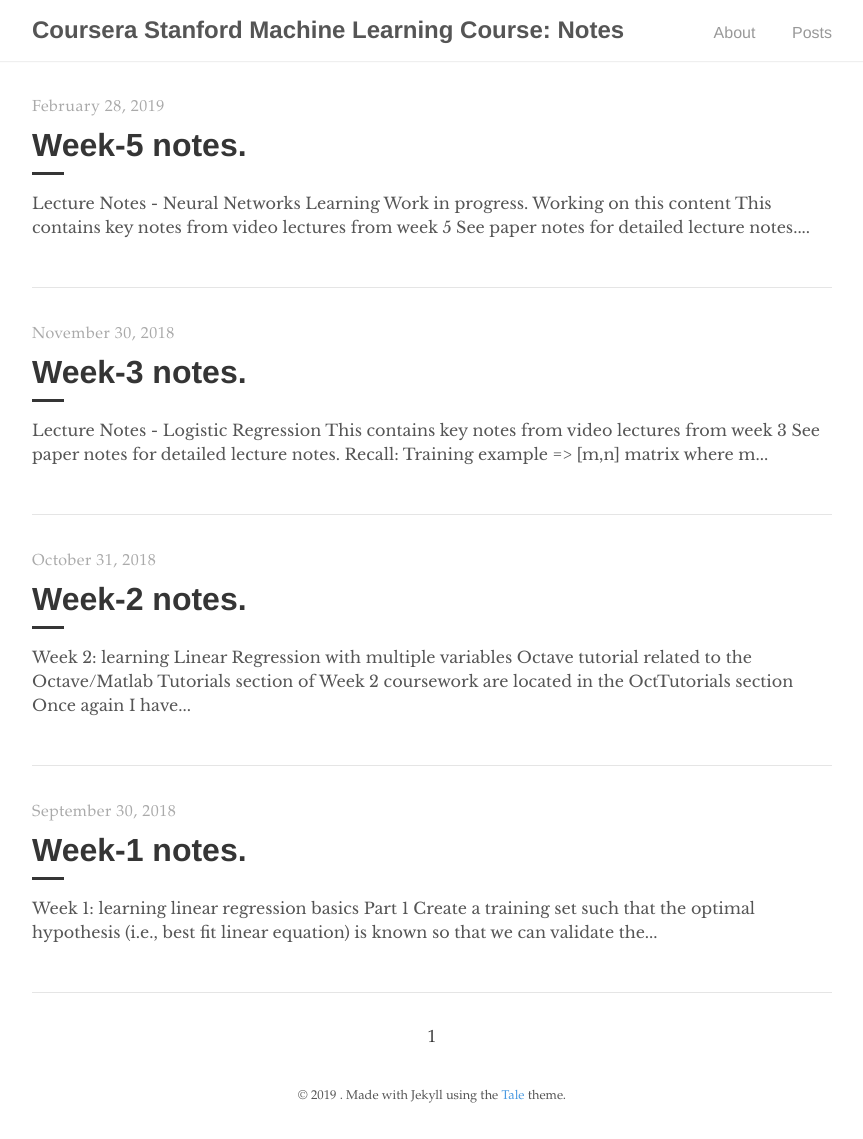
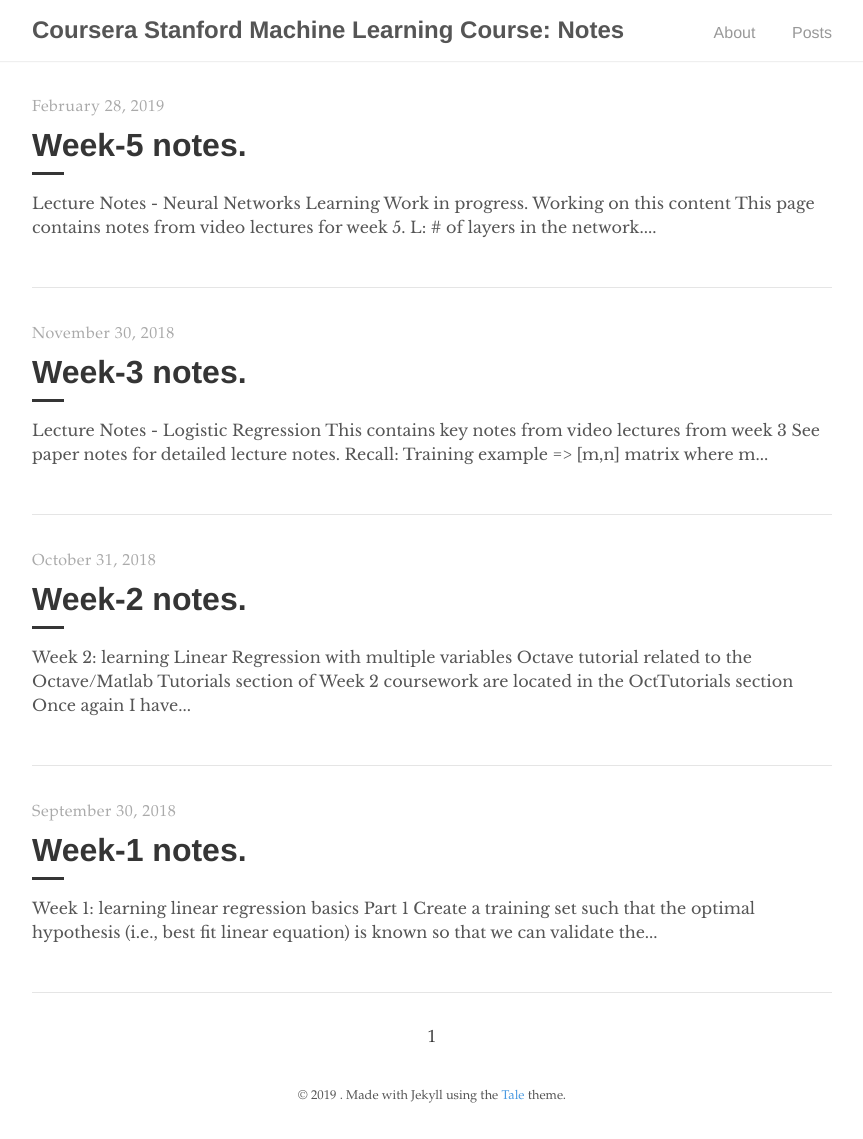
Before and after one commit to radirckze/ML-Stanford-SelfLearning, a Jekyll site: the page built from index.html, in a window 1280 px wide. Shown: the whole page, without its empty margins (208-1071 px from the left). Built offline with Jekyll 4.4.1, drawn with Linux system fonts in a browser that asks for light colours; the list of posts is cut into pages by our own code; some of the changed lines change nothing that is shown.

Commit message:
completed w5-s1-p2

```diff
--- a/_posts/2019-02-28-Week-5-Notes.md
+++ b/_posts/2019-02-28-Week-5-Notes.md
@@ -8,9 +8,9 @@
 
 _**Work in progress. Working on this content**_
 
-This contains key notes from video lectures from week 5 *See paper notes for detailed lecture notes.*
+This page contains notes from video lectures for week 5.
 
-L: # of layers in the netowrk.
+L: # of layers in the network.
 S<sub>l</sub>: # of units in layer l.
 K: # of output units
 
@@ -35,22 +35,22 @@
 
 For neural networks the cost function is similar but more complicated. The neural network cost function can be described as:
 
-J(&theta;) = For each training set (For each of the K elemens () losigtic regression cost function ) + Regularization
+J(&theta;) = For each training set (For each of the K elements (logistic regression cost function) ) + Regularization
 
 That is,
 
 J(&theta;) = -1&frasl;m &sum;<sub>i=1</sub><sup>m</sup> &sum;<sub>k=1</sub><sup>K</sup> [y<sup>(i)</sup> log(h<sub>&theta;</sub>(x<sup>(i)</sup>)) + (1 - y<sup>(i)</sup>)  log(1 - h<sub>&theta;</sub>(x<sup>(i)</sup>)) ] + &lambda;&frasl;2m  &sum;<sub>l=1</sub><sup>L-1</sup> &sum;<sub>i=1</sub><sup>S<sub>l</sub></sup> &sum;<sub>j=1</sub><sup>s<sub>l+1</sub></sup> (&Theta;<sub>j,i</sub><sup>(l)</sup>)<sup>2</sup>
 
-*Note* the regularization term for neural network cost function is simply a summation of all the &theta;'s used to generate values of each node in the subsequent layer, hense it goes from from 1 to L-1. Also note the subscript i in the regularization term is not related to training sets.
+*Note* the regularization term for neural network cost function is simply a summation of all the &theta;'s used to generate values of each node in the subsequent layer, hence it goes from from 1 to L-1. Also note the subscript i in the regularization term is not related to the number of elements in the training sets.
 
 For example, looking at the above diagram (again, it does not contain bias nodes),
 a<sub>2</sub><sup>(3)</sup> = a<sub>1</sub><sup>(2)</sup> * &theta;<sub>2,1</sub><sup>(2)</sup> +...+ a<sub>5</sub><sup>(2)</sup> * &theta;<sub>2,5</sub><sup>(2)</sup>
 
 Also, note that ((h&Theta;(x))<sub>i</sub> &equiv; i<sup>th</sup> output of where 1 &le; i &le; K
 
-(**editorial note**: review to make sure I got all the subscripts and superscripts righ.)
 
-###Backpropegation Algorithm
+
+###Backpropagation Algorithm
 
 In neural networks we use Backpropagation to minimize the cost function, that is:
 
@@ -60,11 +60,11 @@
 
 J(&Theta;), and
 
-&part; &frasl; &part;(&Theta;)<sub>j,i</sub><sup>(l)</sup> ) J(&Theta;)
+&part; &frasl; (&part;(&Theta;)<sub>j,i</sub><sup>(l)</sup> )) J(&Theta;)
 
 _(Note: function for J(&Theta;) is listed above)_
 
-__Intuition__
+__Intuition for backpropagation algorithm__
 
 Recall,  given training example (x,y), the forward propagation algorith is:
 
@@ -78,7 +78,7 @@
 
 Let &delta;<sub>j</sub><sup>(l)</sup> = error in the value of node j in layer l and a<sup>(l)</sup> be the calculated values in layer l.
 
-Since we know the output for a given training set which is a<sup>(k)</sup> we can calculate &delta;<sub>j</sub><sup>(k)</sup>, that is:
+Since we know the expected output for a given training set which is (y) we can calculate &delta;<sub>j</sub><sup>(k)</sup>, that is:
 &delta;<sub>j</sub><sup>(k)</sup> = a<sub>j</sub><sup>(k)</sup> - y<sub>j</sub>
 We can vectorize the above for all j => &delta;<sup>(k)</sup> = a<sup>(k)</sup> - y.
 Moving back one layer we have:
@@ -95,7 +95,7 @@
 
 Through complicated mathematics (not provided in this course) it can be shown that:
 
-( &part; &frasl; &part;(&Theta;)<sub>j,i</sub><sup>(l)</sup> ) J(&Theta;) = a<sub>j</sub><sup>(l)</sup> &delta;<sub>i</sub><sup>(l+1)</sup>  -- ignoring &lambda; (regularication term) or &lambda; = 0
+&part; &frasl; (&part;(&Theta;)<sub>j,i</sub><sup>(l)</sup> ) J(&Theta;) = a<sub>j</sub><sup>(l)</sup> &delta;<sub>i</sub><sup>(l+1)</sup>  -- ignoring &lambda; (regularication term) or &lambda; = 0
 
 _Backpropagation Algorithm_
 >
@@ -119,9 +119,9 @@
 &Delta;<sup>(l)</sup> = &Delta;<sup>(l)</sup> + &delta;<sup>(l+1)</sup>(a<sup>(l)</sup>)<sup>T</sup>
 _Note BP3:_ the D matrix is an accumulator to hold the partial derivates as we compute then. As such we now have:
 
-&part; &frasl; &part;(&Theta;)<sub>j,i</sub><sup>(l)</sup> ) J(&Theta;) = D<sub>i,j</sub><sup>{l}</sup>
+&part; &frasl; (&part;(&Theta;)<sub>j,i</sub><sup>(l)</sup> ) J(&Theta;) = D<sub>i,j</sub><sup>{l}</sup>
 
-We now have both J(&Theta;) and &part; &frasl; &part;(&Theta;)<sub>j,i</sub><sup>(l)</sup> ) J(&Theta;), and as such, have the values that we need to perform linear regression or to use an adnvanced algorithm.
+We now have both J(&Theta;) and &part; &frasl; (&part;(&Theta;)<sub>j,i</sub><sup>(l)</sup> ) J(&Theta;), and as such, have the values that we need to perform linear regression or use an advanced algorithm to minimize the cost function.
 
 
 
```
